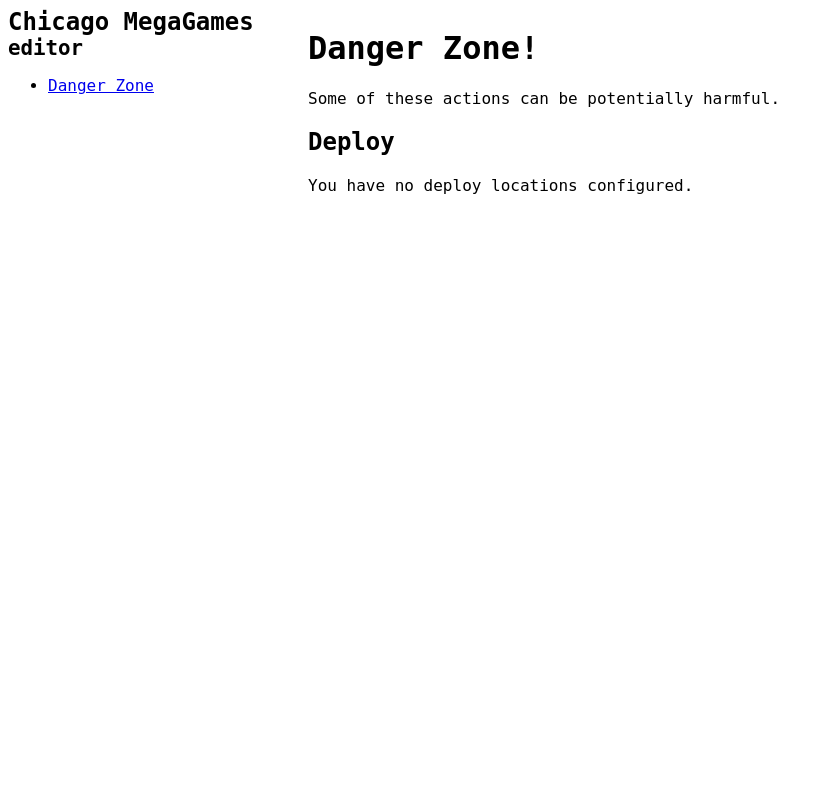
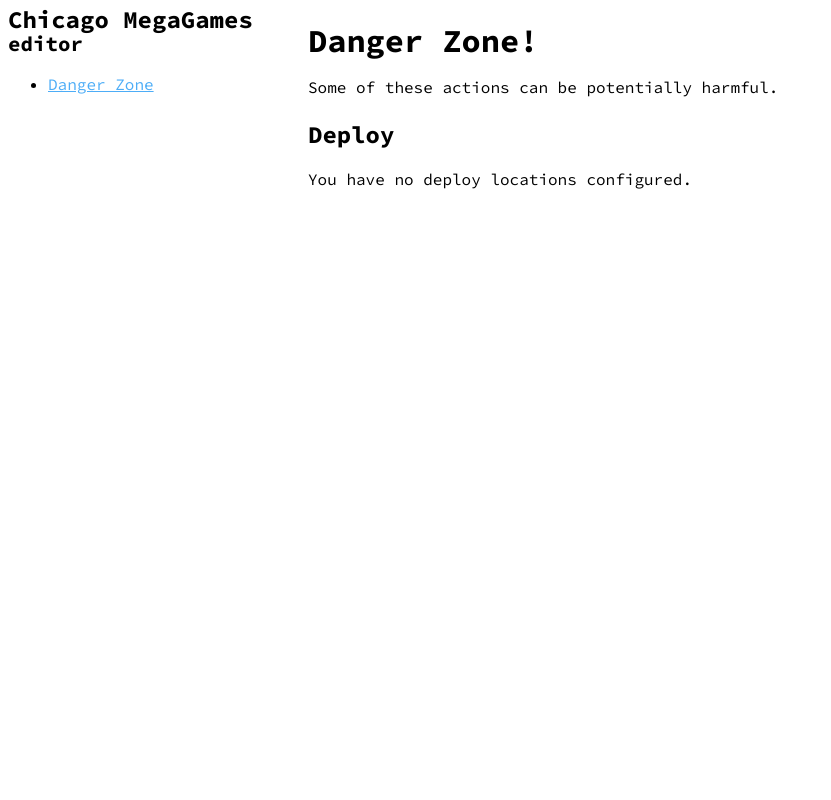
Before and after one commit to chicagomegagames/website-editor, a Flask app: template templates/danger.html in a window 1280 px wide. Shown: the whole page, without its empty margins (0-831 px from the left). Run offline with Flask 2, Linux system fonts and the light colour scheme; the template is opened without the code that fills it, so the values that code supplies are empty.

Commit message:
Minor style tweaks

```diff
--- a/static/css/main.css
+++ b/static/css/main.css
@@ -1,5 +1,11 @@
+@import url("https://fonts.googleapis.com/css?family=Source+Code+Pro:400,700");
 body {
-  font-family: "Source Code Pro", monospace; }
+  font-family: "Source Code Pro", monospace;
+  font-size: 16px;
+  line-height: 1.5em; }
+
+a {
+  color: #4dadf7; }
 
 .sidebar {
   width: 300px;
@@ -24,13 +30,14 @@ body {
       overflow-y: hidden;
       margin: 0; }
   .page p {
-    max-width: 700px; }
+    max-width: 800px;
+    margin: 0 0 1.5em; }
   .page textarea {
     width: 100%;
     box-sizing: border-box;
     padding: 10px;
     border: 1px solid black;
-    max-width: 700px;
+    max-width: 800px;
     height: 20em;
     font-family: "Source Code Pro", monospace;
     font-size: 1em; }
@@ -42,7 +49,7 @@ body {
     padding: 5px; }
   .page table.meta {
     width: 100%;
-    max-width: 700px; }
+    max-width: 800px; }
     .page table.meta input {
       width: 100%; }
     .page table.meta td {
@@ -59,8 +66,9 @@ body {
         width: 10px; }
 
 table {
-  max-width: 700px;
-  width: 100%; }
+  max-width: 800px;
+  width: 100%;
+  font-size: 16px; }
   table td {
     vertical-align: top; }
 
--- a/static/css/scss/main.scss
+++ b/static/css/scss/main.scss
@@ -1,5 +1,18 @@
+@import url('https://fonts.googleapis.com/css?family=Source+Code+Pro:400,700');
+
+$font-main: "Source Code Pro", monospace;
+$font-size: 16px;
+$line-height: 1.5em;
+$width: 800px;
+
 body {
-  font-family: "Source Code Pro", monospace;
+  font-family: $font-main;
+  font-size: $font-size;
+  line-height: $line-height;
+}
+
+a {
+  color: #4dadf7;
 }
 
 .sidebar {
@@ -38,7 +51,8 @@ body {
   }
 
   p {
-    max-width: 700px;
+    max-width: $width;
+    margin: 0 0 $line-height;
   }
 
   textarea {
@@ -47,7 +61,7 @@ body {
     padding: 10px;
     border: 1px solid black;
 
-    max-width: 700px;
+    max-width: $width;
     height: 20em;
 
     font-family: "Source Code Pro", monospace;
@@ -66,7 +80,7 @@ body {
 
   table.meta {
     width: 100%;
-    max-width: 700px;
+    max-width: $width;
 
     input {
       width: 100%;
@@ -95,8 +109,9 @@ body {
 }
 
 table {
-  max-width: 700px;
+  max-width: $width;
   width: 100%;
+  font-size: $font-size;
 
   td {
     vertical-align: top;
```
